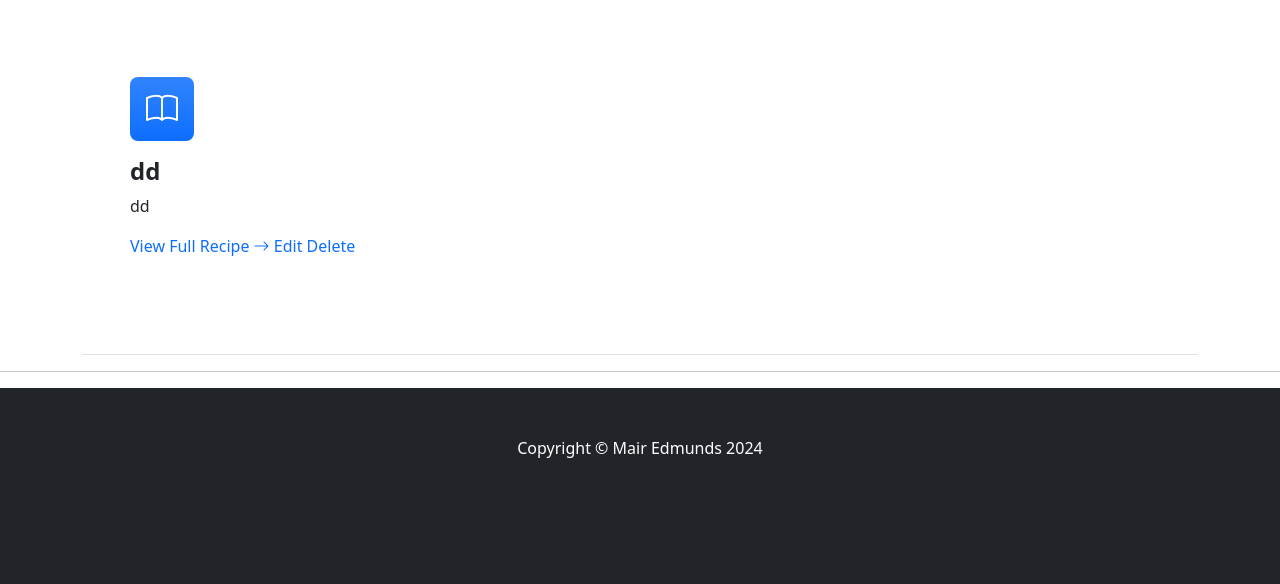
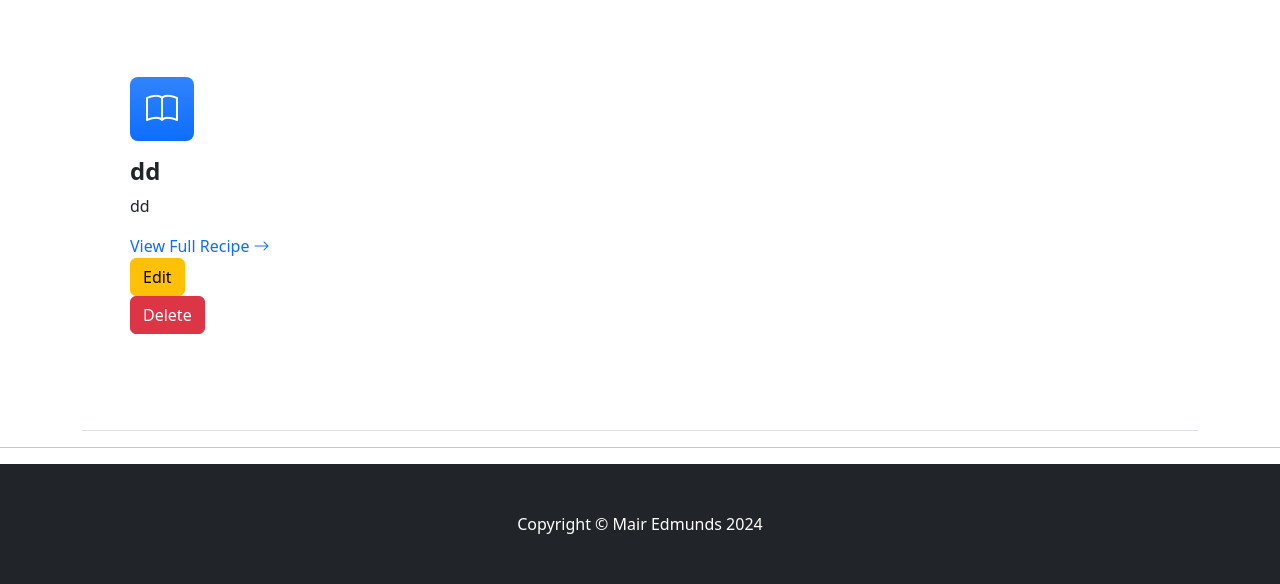
Before and after one commit to Mair-E/MilestoneProject3, a Flask app: page / in a window 1280 px wide. Shown: the part 492-1076 px from the top of the page. Before the commit the page ends 950 px from the top, so only its background shows below. Run offline with Flask 3, Linux system fonts and the light colour scheme; data comes from the database, SQL or seed files in the repository; some libraries are stand-ins or nearby versions.

Commit message:
customise Edit, Delete, Cancel button in index.html and delete_recipe.html

```diff
--- a/templates/index.html
+++ b/templates/index.html
@@ -13,16 +13,22 @@
                 </div>
                 <h2 class="h4 fw-bolder">{{ recipe.name }}</h2>
                 <p>{{ recipe.cuisine }}</p>
+                <div>
                     <a href="{{ url_for('full_recipe', recipe_id=recipe.id) }}" class="text-decoration-none">
                         View Full Recipe
                         <i class="bi bi-arrow-right"></i>
                     </a>
-                <a class="text-decoration-none" href="{{ url_for('edit_recipe', recipe_id=recipe.id) }}">
+                </div>
+                <div>
+                    <a class="btn btn-warning" href="{{ url_for('edit_recipe', recipe_id=recipe.id) }}">
                         Edit
                     </a>
-                <a class="text-decoration-none" href="{{ url_for('delete_recipe', recipe_id=recipe.id) }}">
+                </div>
+                <div>
+                    <a class="btn btn-danger" href="{{ url_for('delete_recipe', recipe_id=recipe.id) }}">
                         Delete
                     </a>
+                </div>
             </div>
             {% endfor %}
 
```
Also changed, not shown: templates/delete_recipe.html (+8 -5 lines). Lines whose indentation alone changed are shown as unchanged.
